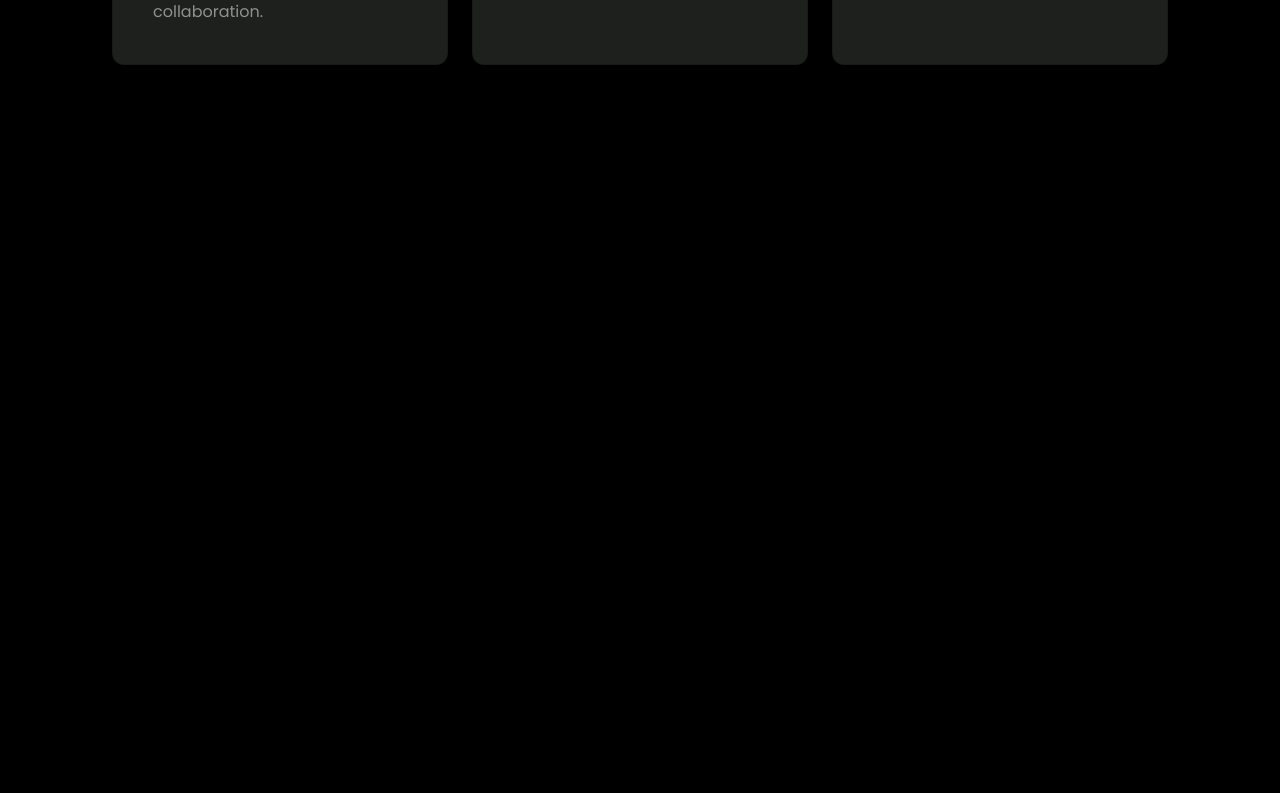
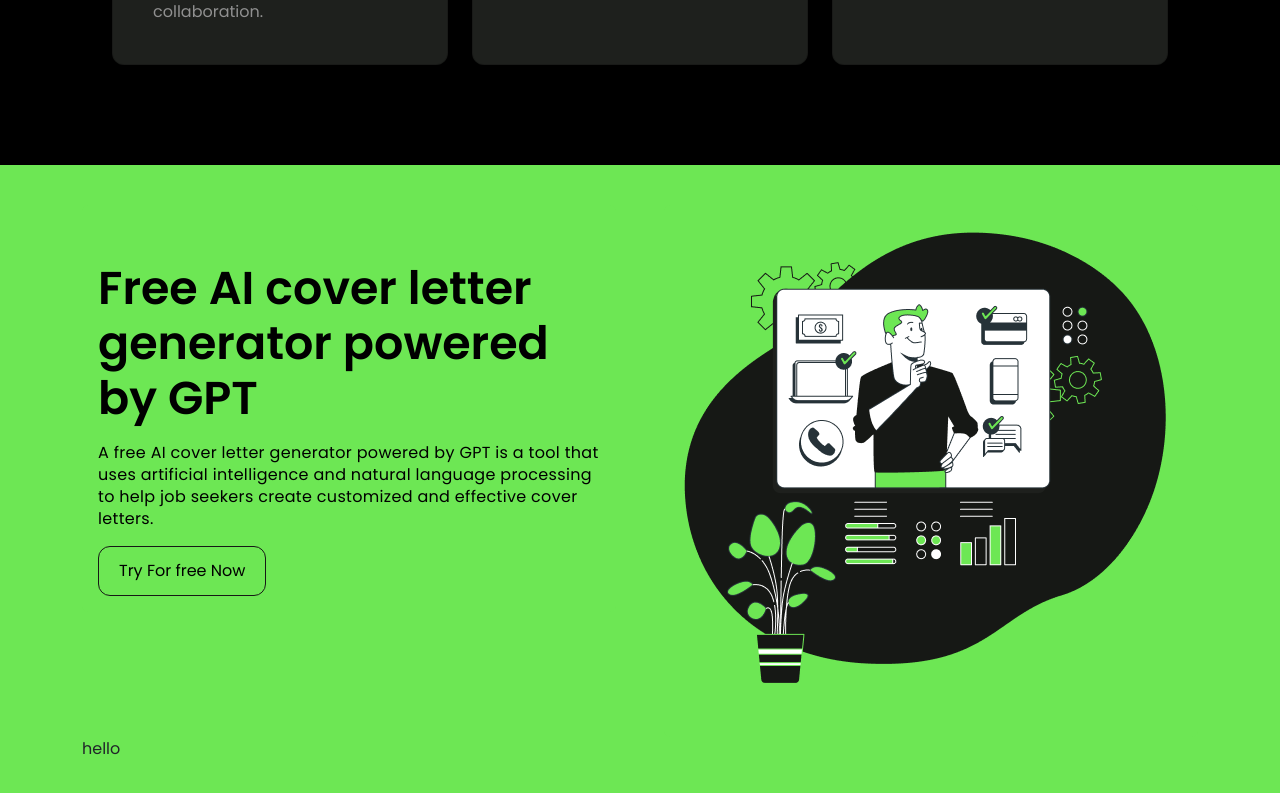
Before and after one commit to code-with-omar/react-job-finder-landing-page, a React (Vite) app: page / in a window 1280 px wide. Shown: the part 2782-3575 px from the top of the page. Before the commit the page ends 2947 px from the top, so only its background shows below. Built offline with nearby package versions, Linux system fonts and the light colour scheme.

Commit message:
implement the cover generator top part

```diff
--- a/src/App.jsx
+++ b/src/App.jsx
@@ -1,3 +1,4 @@
+import CoverGenertor from "./components/CoverGenertor/CoverGenertor"
 import CoverLetter from "./components/CoverLetter/CoverLetter"
 import Header from "./components/Header/Header"
 import Hero from "./components/Hero/Hero"
@@ -14,6 +15,7 @@
       <Hero></Hero>
       <SubmitBetterJobs></SubmitBetterJobs>
       <CoverLetter></CoverLetter>
+      <CoverGenertor></CoverGenertor>
     </>
   )
 }
--- /dev/null
+++ b/src/components/CoverGenertor/CoverGenertor.css
@@ -0,0 +1,4 @@
+.cover-generator-wrap{
+    padding-top: 40px;
+    padding-bottom: 40px;
+}
--- /dev/null
+++ b/src/components/CoverGenertor/CoverGenertor.jsx
@@ -0,0 +1,20 @@
+import { Container } from "react-bootstrap";
+import "./CoverGenertor.css"
+import PartTop from "./PartTop/PartTop";
+import PartBottom from "./PartBottom/PartBottom";
+const CoverGenertor = () => {
+    return (
+        <section className="bg-green-01 cover-generator-wrap">
+            <Container>
+                <div className="cover-generator-top">
+                    <PartTop></PartTop>
+                </div>
+                <div className="cover-generator-bottom">
+                    <PartBottom></PartBottom>
+                </div>
+            </Container>
+        </section>
+    );
+};
+
+export default CoverGenertor;
--- /dev/null
+++ b/src/components/CoverGenertor/PartBottom/PartBottom.jsx
@@ -0,0 +1,10 @@
+import "./PartBottom.css"
+const PartBottom = () => {
+    return (
+        <div>
+            hello
+        </div>
+    );
+};
+
+export default PartBottom;
--- /dev/null
+++ b/src/components/CoverGenertor/PartTop/PartTop.css
@@ -0,0 +1,33 @@
+.part-top-wrap {}
+
+.part-top-card {
+    border: none;
+}
+
+.part-top-title {
+    font-size: 46px;
+    margin-top: 40px;
+    margin-bottom: 24px;
+
+}
+
+.part-top-details {
+    line-height: 22px;
+    letter-spacing: 0.32px;
+}
+
+.btn-cover-generator {
+    border-radius: 12px;
+    padding: 12px 20px;
+    border-radius: 12px;
+    border: 1px solid #161815;
+}
+
+.btn-cover-generator:hover {
+    border-radius: 12px;
+    padding: 12px 20px;
+    border-radius: 12px;
+    border: 1px solid #161815;
+    background: var(--green-01);
+    color:var(--dark-00);
+}
--- /dev/null
+++ b/src/components/CoverGenertor/PartTop/PartTop.jsx
@@ -0,0 +1,29 @@
+import { Button, Card, Col, Row } from "react-bootstrap"
+import VectorImage from "../../../assets/vector-1.png"
+import "./PartTop.css"
+const PartTop = () => {
+    return (
+        <Row xs={1} md={2} lg={2} className="g-5 part-top-wrap">
+            <Col>
+                <Card className="bg-green-01 part-top-card">
+                    <Card.Body>
+
+                        <Card.Title className="dark-00 fw-600 mb-3 part-top-title">Free AI cover letter generator powered by GPT</Card.Title>
+                        <Card.Text className="fs-16 fw-400 dark-00 part-top-details">A free AI cover letter generator powered by GPT is a tool that uses artificial intelligence and natural language processing to help job seekers create customized and effective cover letters.
+                        </Card.Text>
+                        <Button className="me-3 btn-cover-generator dark-00 bg-green-01">Try For free Now</Button>
+                    </Card.Body>
+                </Card>
+            </Col>
+            <Col>
+                <Card className="bg-green-01 part-top-card">
+                    <Card.Body>
+                        <img src={VectorImage} className="img-fluid" alt="" />
+                    </Card.Body>
+                </Card>
+            </Col>
+        </Row>
+    );
+};
+
+export default PartTop;
--- a/src/index.css
+++ b/src/index.css
@@ -121,4 +121,5 @@
     font-size: 24px;
     margin-top: 16px;
     margin-bottom: 16px;
+
 }
```
Also changed, not shown: src/components/CoverGenertor/PartBottom/PartBottom.css (added).
